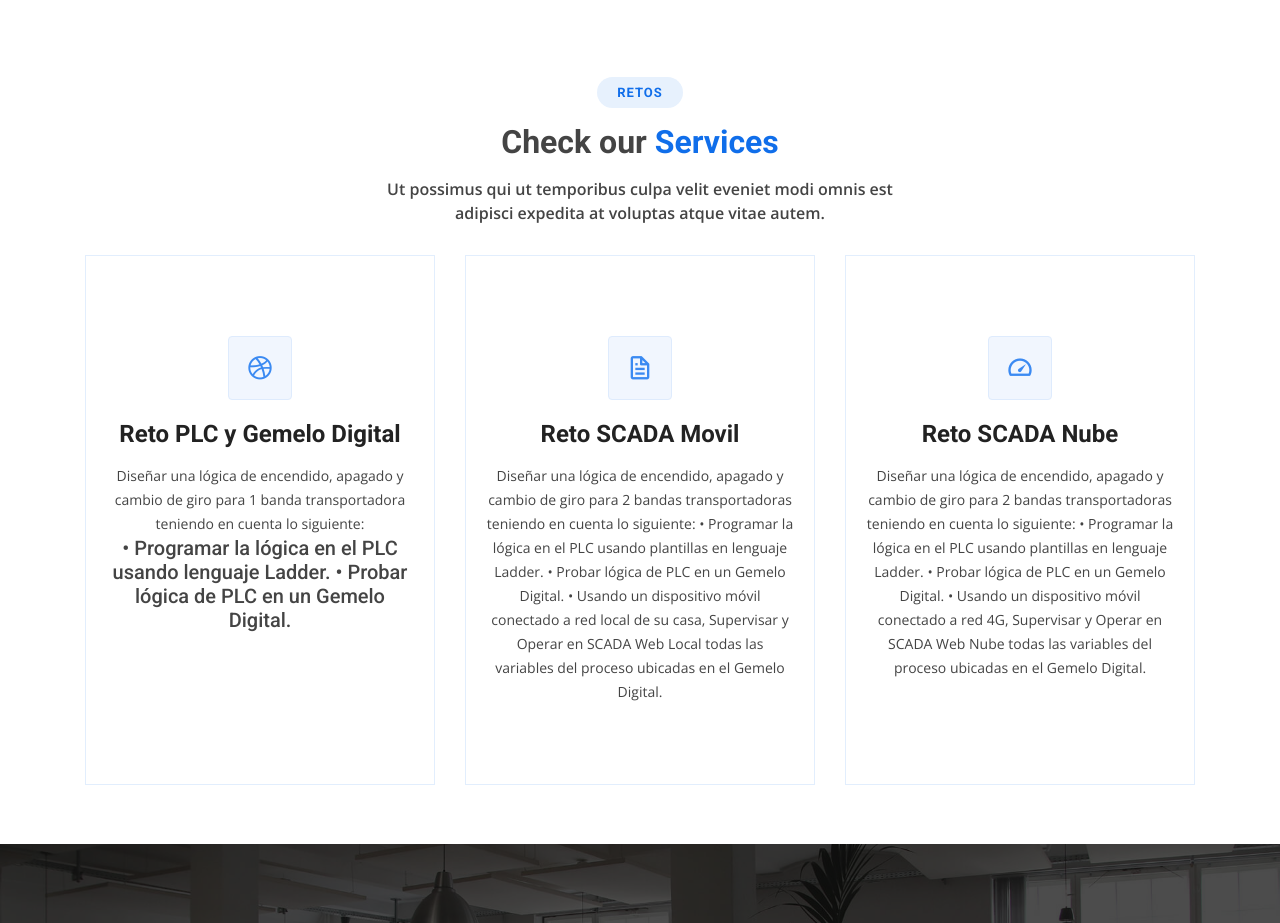
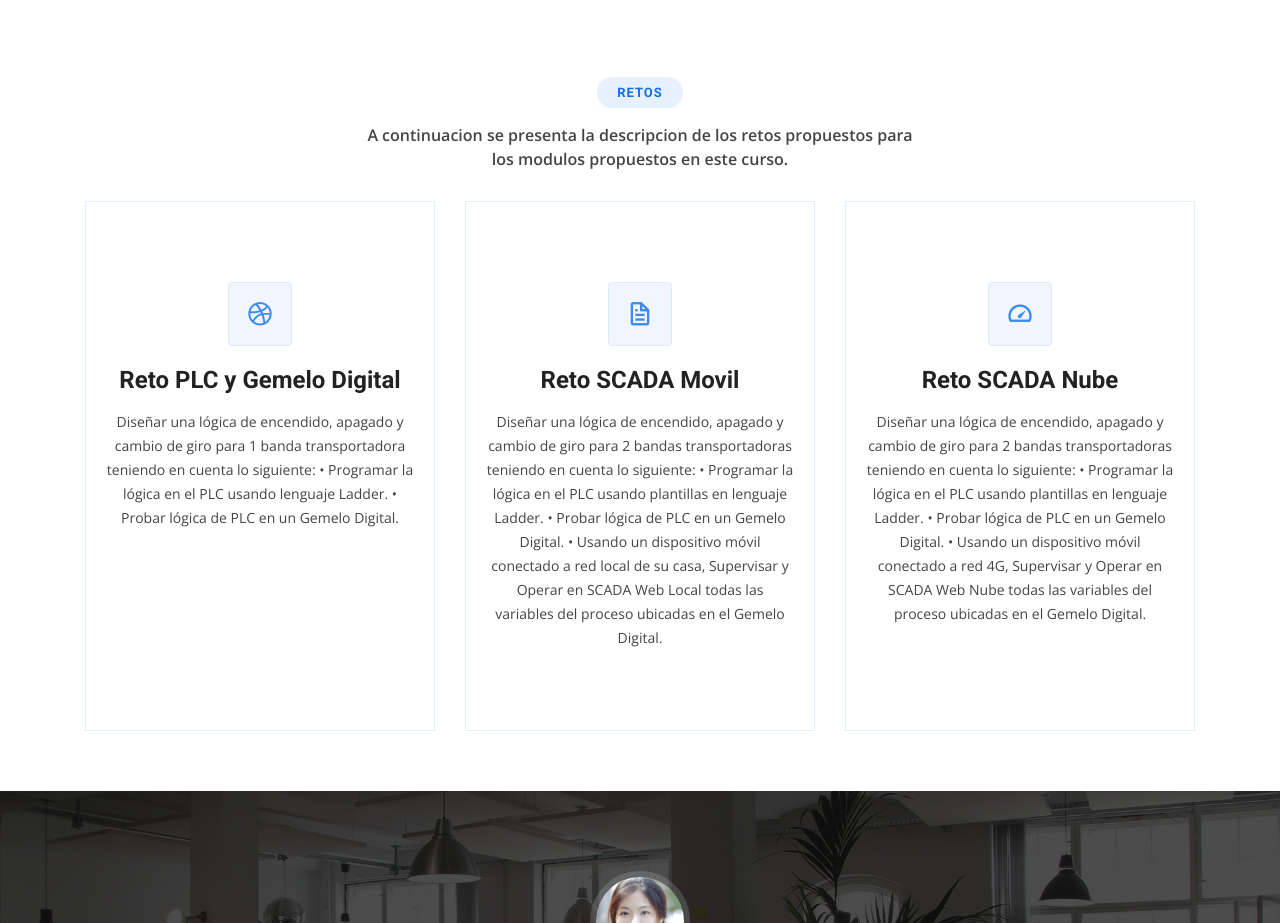
Before and after one commit to industria4-0/sci, a plain HTML site: page index.html in a window 1280 px wide. Shown: the part 2180-3103 px from the top of the page. Drawn offline with nearby package versions, Linux system fonts and the light colour scheme.

Commit message:
Update index.html

```diff
--- a/index.html
+++ b/index.html
@@ -245,8 +245,7 @@
 
         <div class="section-title">
           <h2>Retos</h2>
-          <h3>Check our <span>Services</span></h3>
-          <p>Ut possimus qui ut temporibus culpa velit eveniet modi omnis est adipisci expedita at voluptas atque vitae autem.</p>
+          <p>A continuacion se presenta la descripcion de los retos propuestos para los modulos propuestos en este curso.</p>
         </div>
 
         <div class="row">
@@ -255,10 +254,9 @@
               <div class="icon"><i class="bx bxl-dribbble"></i></div>
               <h4><a href="">Reto PLC y Gemelo Digital</a></h4>
               <p>Diseñar una lógica de encendido, apagado y cambio de giro para 1 banda transportadora teniendo en cuenta lo siguiente:
+                 •	Programar la lógica en el PLC usando lenguaje Ladder.
+                 •	Probar lógica de PLC en un Gemelo Digital.
               </p>
-              <h5>   •	Programar la lógica en el PLC usando lenguaje Ladder.
-                     •	Probar lógica de PLC en un Gemelo Digital.</h5>
-
             </div>
           </div>
 
```
